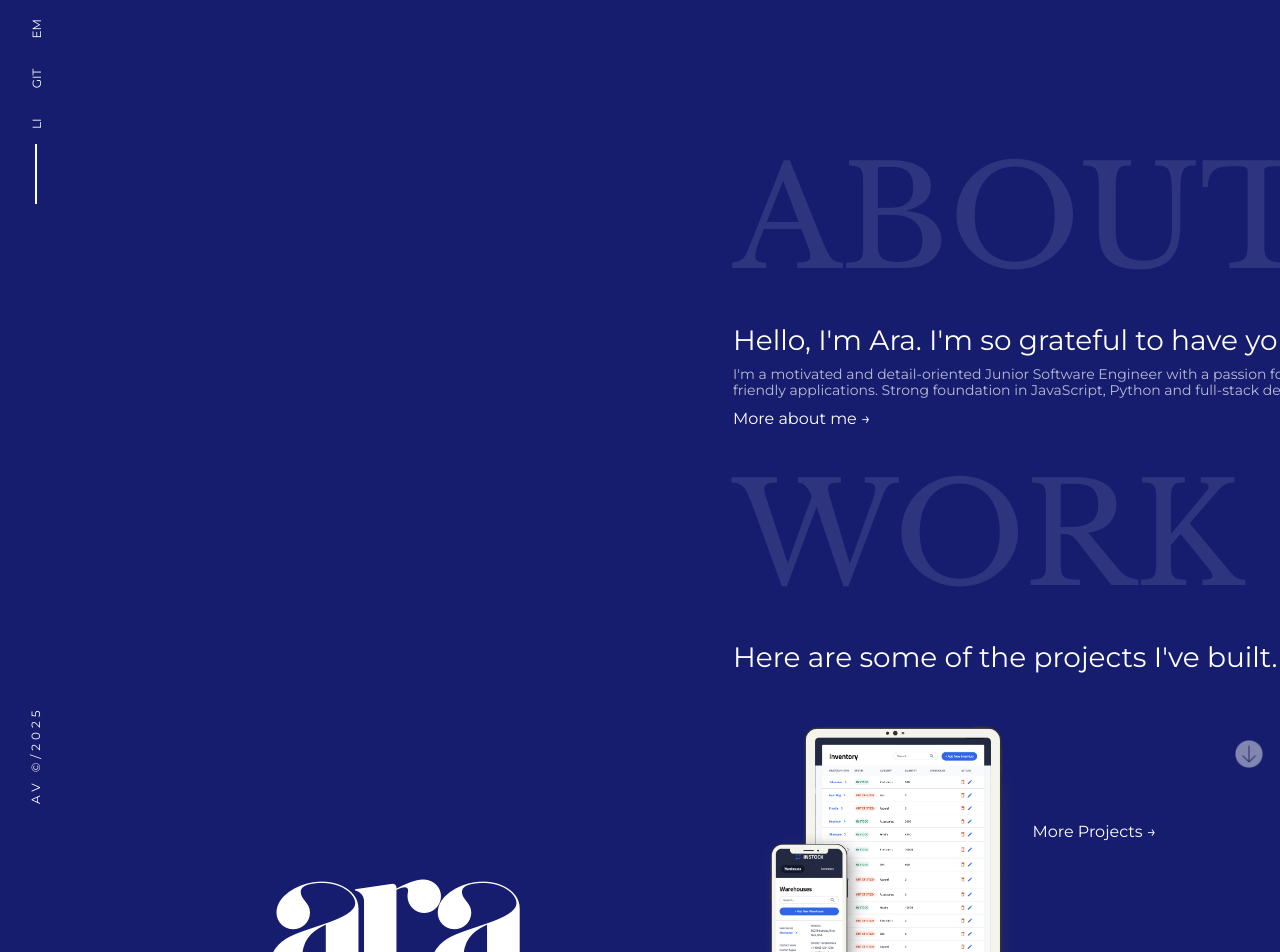
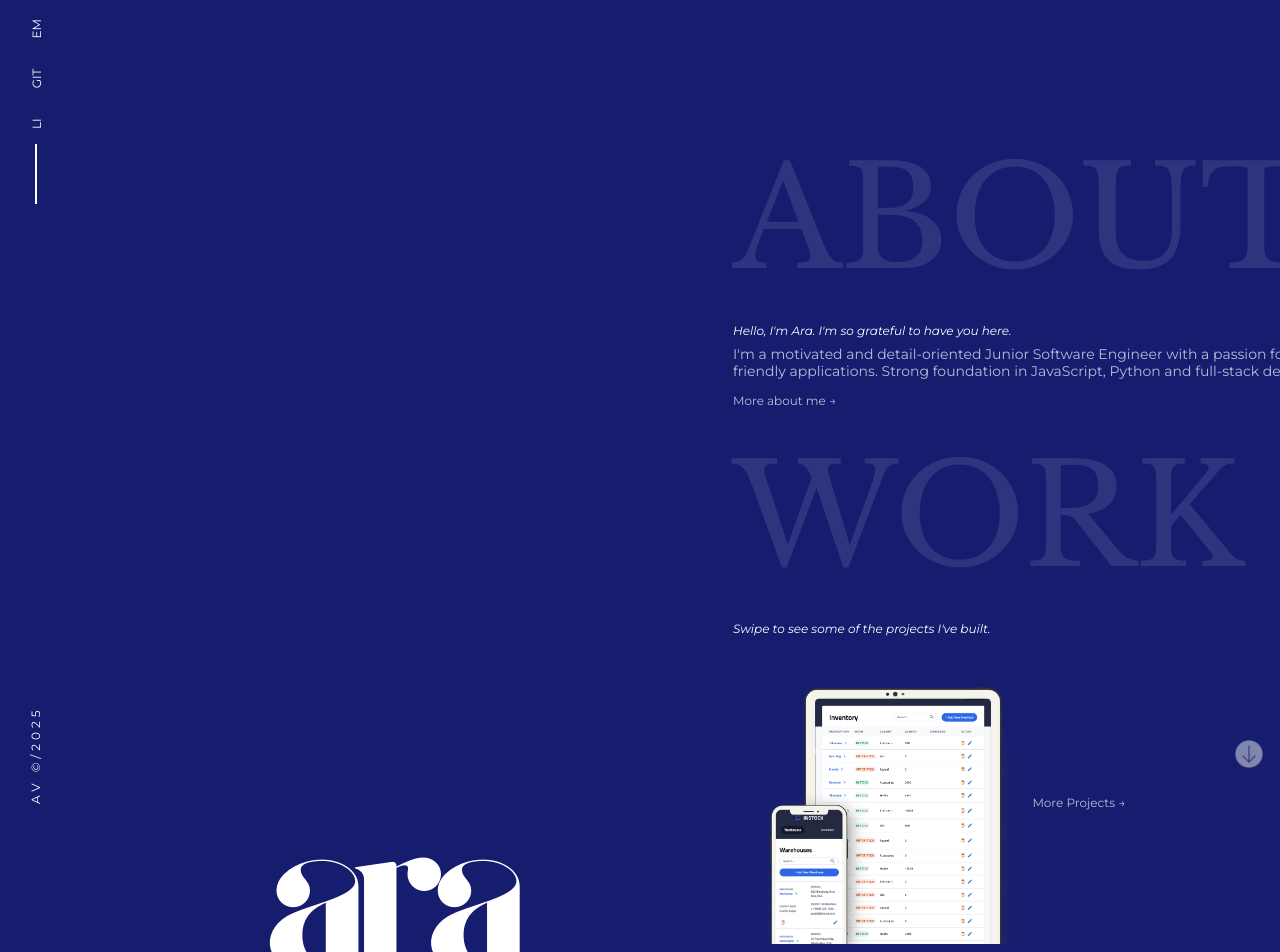
Before and after one commit to Araventura/portfolio-ara-ventura, a React (Vite) app: page / in a window 1280 px wide. Shown: the top 952 px of the page. Built offline with nearby package versions, Linux system fonts and the light colour scheme.

Commit message:
add margin on work image to improve interface

```diff
--- a/src/pages/Home/Home.jsx
+++ b/src/pages/Home/Home.jsx
@@ -39,21 +39,25 @@ function Home() {
             passion for developing efficient and user-friendly applications.
             Strong foundation in JavaScript, Python and full-stack development.
           </h4>
-          <Link className="home__description-more">More about me →</Link>
+          <Link to={"/about"} className="home__description-more">
+            More about me →
+          </Link>
         </div>
         <Link to={"/work"} className="home__bottom-text">
           WORK
         </Link>
         <div className="home__bottom-wrapper">
           <h3 className="home__subtitle">
-            Here are some of the projects I've built.
+            Swipe to see some of the projects I've built.
           </h3>
           <img
             className="home__bottom-wrapper__img"
             src={workImage}
             alt="A mobile and tablet simulation"
           />
-          <Link>More Projects →</Link>
+          <Link to={"/work"} className="home__description-more">
+            More Projects →
+          </Link>
         </div>
 
         <Link to={"/contact"} className="home__bottom-text">
--- a/src/pages/Home/Home.scss
+++ b/src/pages/Home/Home.scss
@@ -59,6 +59,17 @@
     @include tablet {
       font-size: 14px;
     }
+
+    &-more {
+      font-size: 12px;
+      opacity: 0.7;
+
+      &:hover {
+        opacity: 1;
+        text-decoration: underline;
+        color: white;
+      }
+    }
   }
 
   &__open {
@@ -101,6 +112,7 @@
     &-wrapper {
       &__img {
         height: 300px;
+        margin-bottom: 16px;
       }
     }
   }
@@ -138,4 +150,9 @@
       }
     }
   }
+
+  &__subtitle {
+    font-size: 12px;
+    font-style: italic;
+  }
 }
```
